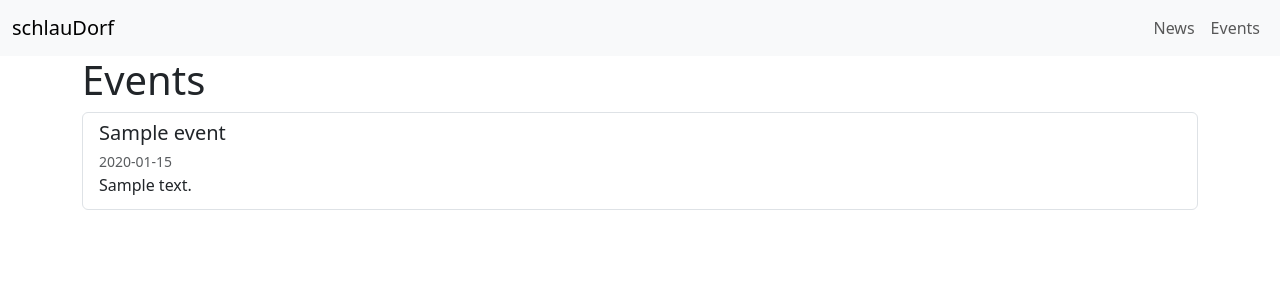
After one commit to jonashellinghausen/schlauDorf, a Flask app: page /events/ in a window 1280 px wide. The commit adds this page. Shown: the top 300 px of the page. Run offline with Flask 3, Linux system fonts and the light colour scheme; tables that the repository leaves empty hold one stand-in row (values such as "Sample post").

Commit message:
Add news and events list pages

```diff
--- a/app/models/__init__.py
+++ b/app/models/__init__.py
@@ -4,8 +4,5 @@ from .user import User, Role
 from .news import News
 from .chat import ChatRoom, ChatMessage
 from .event import Event
-from .gpx import GPXTrack
 
-__all__ = [
-    'User', 'Role', 'News', 'ChatRoom', 'ChatMessage', 'Event', 'GPXTrack'
-]
+__all__ = ['User', 'Role', 'News', 'ChatRoom', 'ChatMessage', 'Event']
--- a/app/routes/main.py
+++ b/app/routes/main.py
@@ -1,4 +1,6 @@
 from flask import Blueprint, render_template
+
+from ..models import News, Event
 
 bp = Blueprint('main', __name__)
 
@@ -8,6 +10,22 @@ def index():
     return render_template('index.html')
 
 
+@bp.route('/news/')
+def news_list():
+    news = (
+        News.query.filter_by(is_published=True)
+        .order_by(News.created_at.desc())
+        .all()
+    )
+    return render_template('news/list.html', news=news)
+
+
+@bp.route('/events/')
+def events_list():
+    events = Event.query.order_by(Event.start_date.asc()).all()
+    return render_template('events/list.html', events=events)
+
+
 @bp.route('/chat/rooms/<int:room_id>')
 def chat_room(room_id: int):
     return render_template('chat/room.html', room_id=room_id)
--- a/app/templates/base.html
+++ b/app/templates/base.html
@@ -9,6 +9,10 @@
     <nav class="navbar navbar-expand-lg navbar-light bg-light">
       <div class="container-fluid">
         <a class="navbar-brand" href="/">schlauDorf</a>
+        <div class="navbar-nav">
+          <a class="nav-link" href="{{ url_for('main.news_list') }}">News</a>
+          <a class="nav-link" href="{{ url_for('main.events_list') }}">Events</a>
+        </div>
       </div>
     </nav>
     {% with messages = get_flashed_messages(with_categories=true) %}
--- /dev/null
+++ b/app/templates/events/list.html
@@ -0,0 +1,17 @@
+{% extends 'base.html' %}
+{% block content %}
+<div class="container">
+  <h1>Events</h1>
+  <div class="list-group">
+    {% for event in events %}
+    <div class="list-group-item">
+      <h5 class="mb-1">{{ event.title }}</h5>
+      {% if event.start_date %}<small class="text-muted">{{ event.start_date.strftime('%Y-%m-%d') }}</small>{% endif %}
+      <p class="mb-1">{{ event.description }}</p>
+    </div>
+    {% else %}
+    <p>No events available.</p>
+    {% endfor %}
+  </div>
+</div>
+{% endblock %}
```
Also changed, not shown: app/__init__.py (+5 -2 lines), app/routes/chat.py (+3 -6 lines), app/templates/news/list.html (added, +16 -0 lines), tests/test_news_events.py (added, +46 -0 lines).
